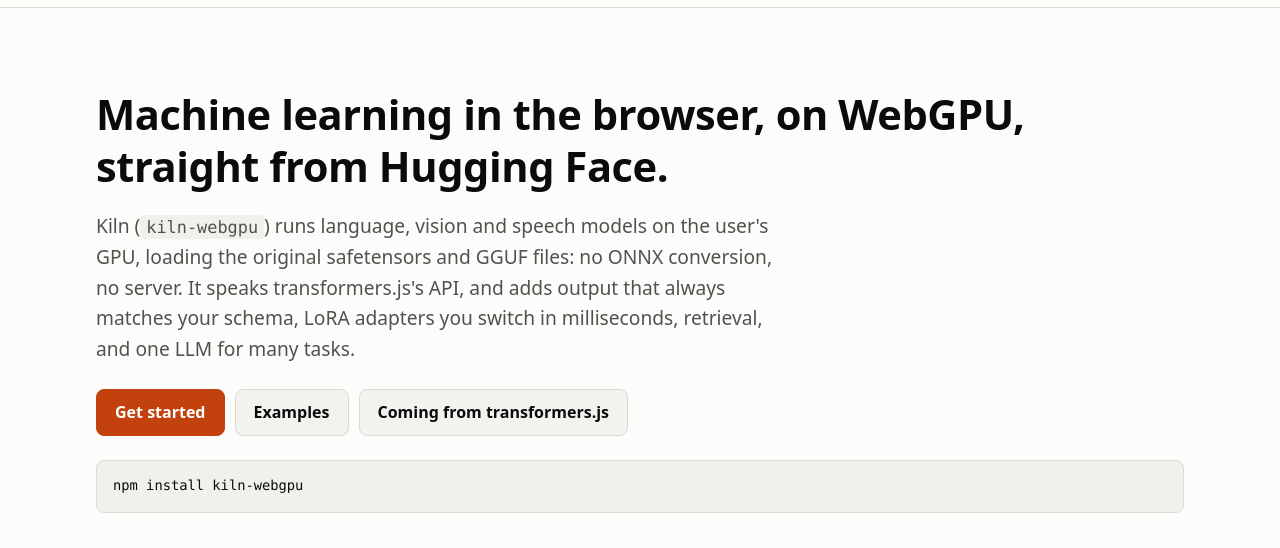
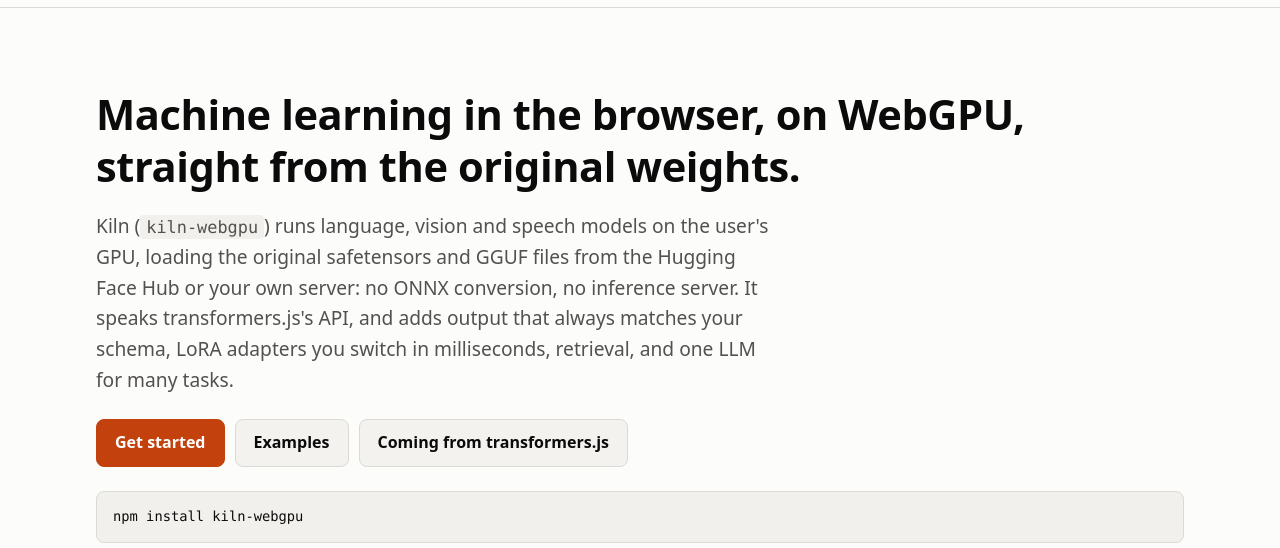
Before and after one commit to erdemozkan/kiln, a website built with Vite: page site/index.html in a window 1280 px wide. Shown: the part 49-597 px from the top of the page. Built offline with nearby package versions, Linux system fonts and the light colour scheme.

Commit message:
Site and package README: not Hub-only wording

```diff
--- a/packages/kiln-webgpu/package.json
+++ b/packages/kiln-webgpu/package.json
@@ -1,11 +1,11 @@
 {
   "name": "kiln-webgpu",
   "version": "0.2.0",
-  "description": "Kiln.js: run LLMs in the browser on WebGPU (CPU fallback), straight from Hugging Face safetensors or GGUF files, with a transformers.js-style pipeline API",
+  "description": "Kiln.js: run AI models in the browser on WebGPU (CPU fallback), straight from their original safetensors or GGUF files, with a transformers.js-style pipeline API",
   "license": "MIT",
   "author": "Erdem Ozkan",
   "repository": { "type": "git", "url": "git+https://github.com/erdemozkan/kiln.git" },
-  "homepage": "https://github.com/erdemozkan/kiln#readme",
+  "homepage": "https://erdemozkan.github.io/kiln/",
   "bugs": { "url": "https://github.com/erdemozkan/kiln/issues" },
   "keywords": ["webgpu", "llm", "inference", "gguf", "safetensors", "browser", "transformer", "transformers.js", "pipeline", "text-generation", "wasm"],
   "type": "module",
--- a/site/index.html
+++ b/site/index.html
@@ -4,15 +4,15 @@
     <meta charset="utf-8" />
     <meta name="viewport" content="width=device-width, initial-scale=1" />
     <title>Kiln: machine learning in the browser on WebGPU</title>
-    <meta name="description" content="Kiln runs Hugging Face models in the browser on WebGPU, from the original safetensors and GGUF files: LLMs with guaranteed structured output, LoRA adapters, retrieval, and the transformers.js tasks and API." />
+    <meta name="description" content="Kiln runs AI models in the browser on WebGPU, from the original safetensors and GGUF files: LLMs with guaranteed structured output, LoRA adapters, retrieval, and the transformers.js tasks and API." />
   </head>
   <body data-page="index" data-root="">
     <main class="page">
       <section class="hero">
-        <h1>Machine learning in the browser, on WebGPU,<br />straight from Hugging Face.</h1>
+        <h1>Machine learning in the browser, on WebGPU,<br />straight from the original weights.</h1>
         <p class="lead">
-          Kiln (<code>kiln-webgpu</code>) runs language, vision and speech models on the user's GPU, loading the original safetensors and GGUF files: no ONNX
-          conversion, no server. It speaks transformers.js's API, and adds output that always matches your schema, LoRA adapters you switch in milliseconds,
+          Kiln (<code>kiln-webgpu</code>) runs language, vision and speech models on the user's GPU, loading the original safetensors and GGUF files from the Hugging Face Hub or your own server: no ONNX
+          conversion, no inference server. It speaks transformers.js's API, and adds output that always matches your schema, LoRA adapters you switch in milliseconds,
           retrieval, and one LLM for many tasks.
         </p>
         <div class="cta">
```
Also changed, not shown: packages/kiln-webgpu/README.md.
